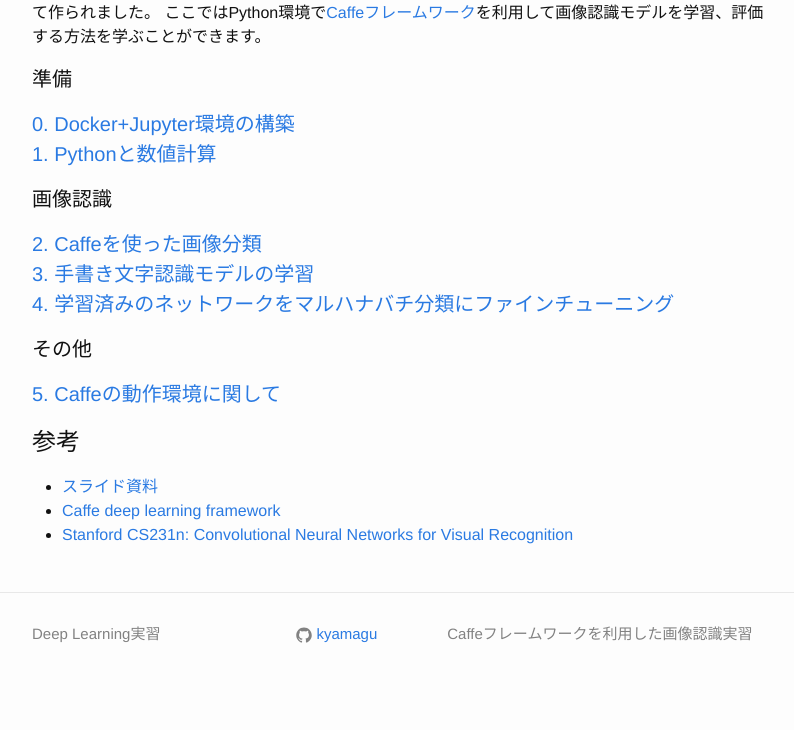
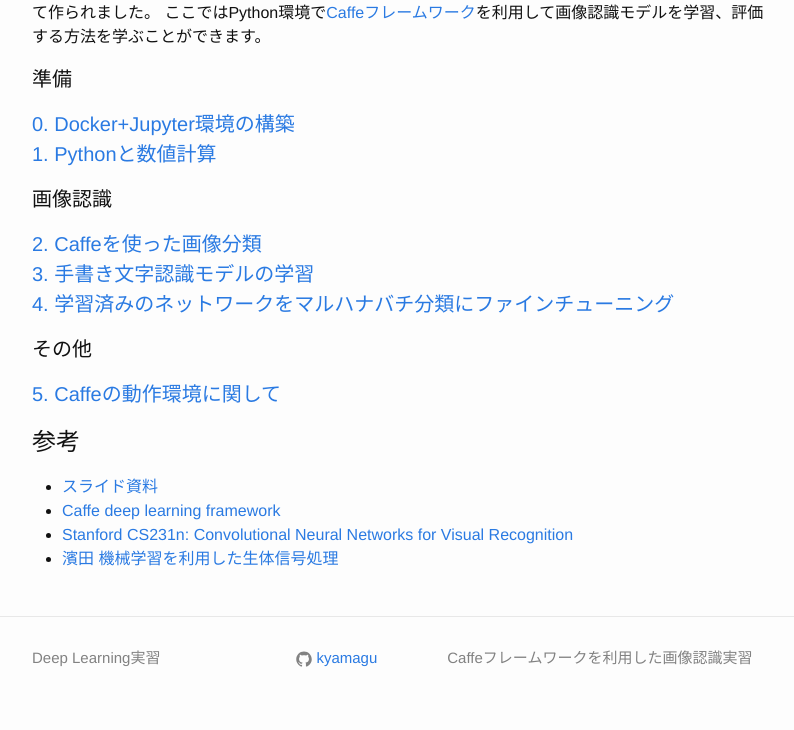
Before and after one commit to kyamagu/dl-workshop-2016, a Jekyll site: the page built from index.html, in a window 1280 px wide. Shown: the part 454-1184 px from the top of the page, without its empty margins (238-1032 px from the left). Built offline with Jekyll 4.4.1, drawn with Linux system fonts in a browser that asks for light colours; before the commit the page ends 1160 px from its top, so only the background shows below that.

Commit message:
Updated index

```diff
--- a/index.html
+++ b/index.html
@@ -47,6 +47,7 @@
     <li><a href="https://docs.google.com/presentation/d/138eN9PkWeuGKi7xORgVVbDpbemv5pvLo7_5HvWpaejU/edit?usp=sharing" target="_blank">スライド資料</a></li>
     <li><a href="http://caffe.berkeleyvision.org/" target="_blank">Caffe deep learning framework</a></li>
     <li><a href="http://cs231n.github.io/" target="_blank">Stanford CS231n: Convolutional Neural Networks for Visual Recognition</a></li>
+    <li><a href="https://sites.google.com/site/ryunosukehm/study/ml-with-python" target="_blank">濱田 機械学習を利用した生体信号処理</a></li>
   </ul>
 
   <!--<p class="rss-subscribe">subscribe <a href="{{ "/feed.xml" | prepend: site.baseurl }}">via RSS</a></p>-->
```
